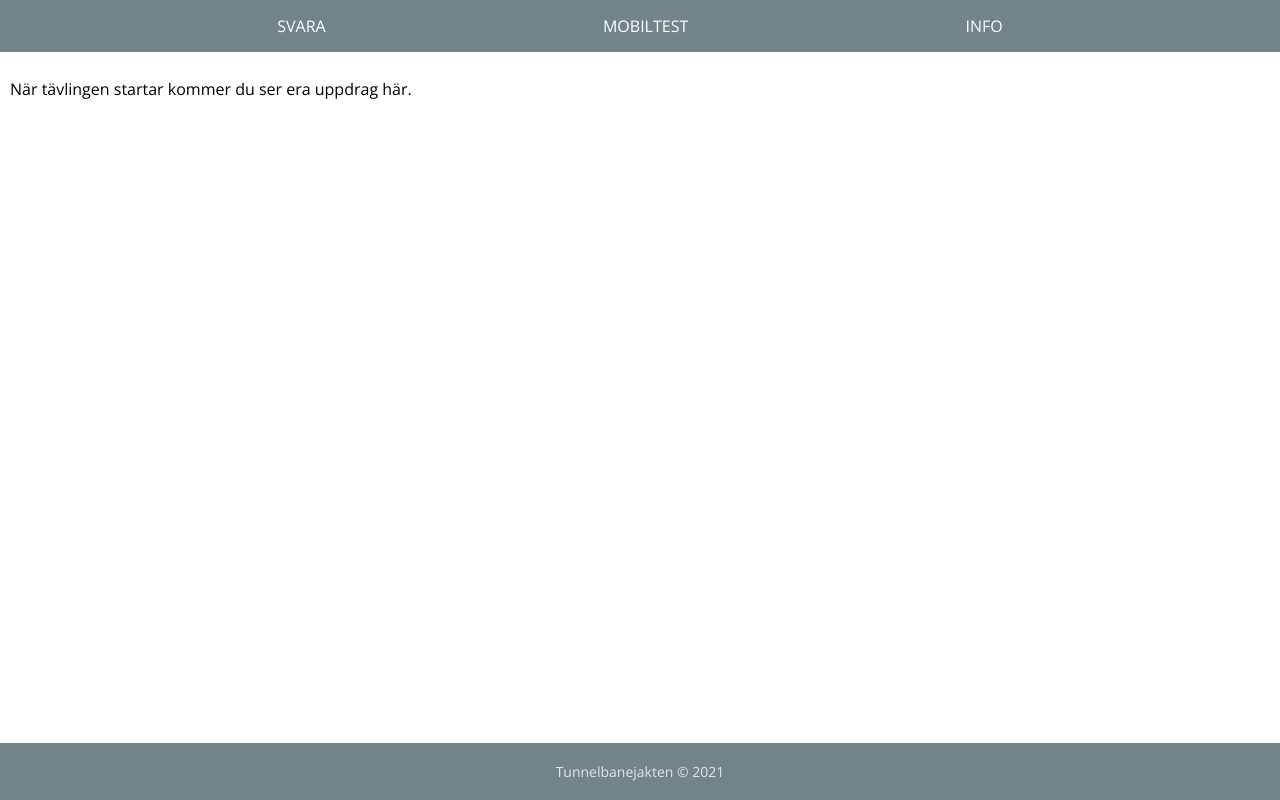
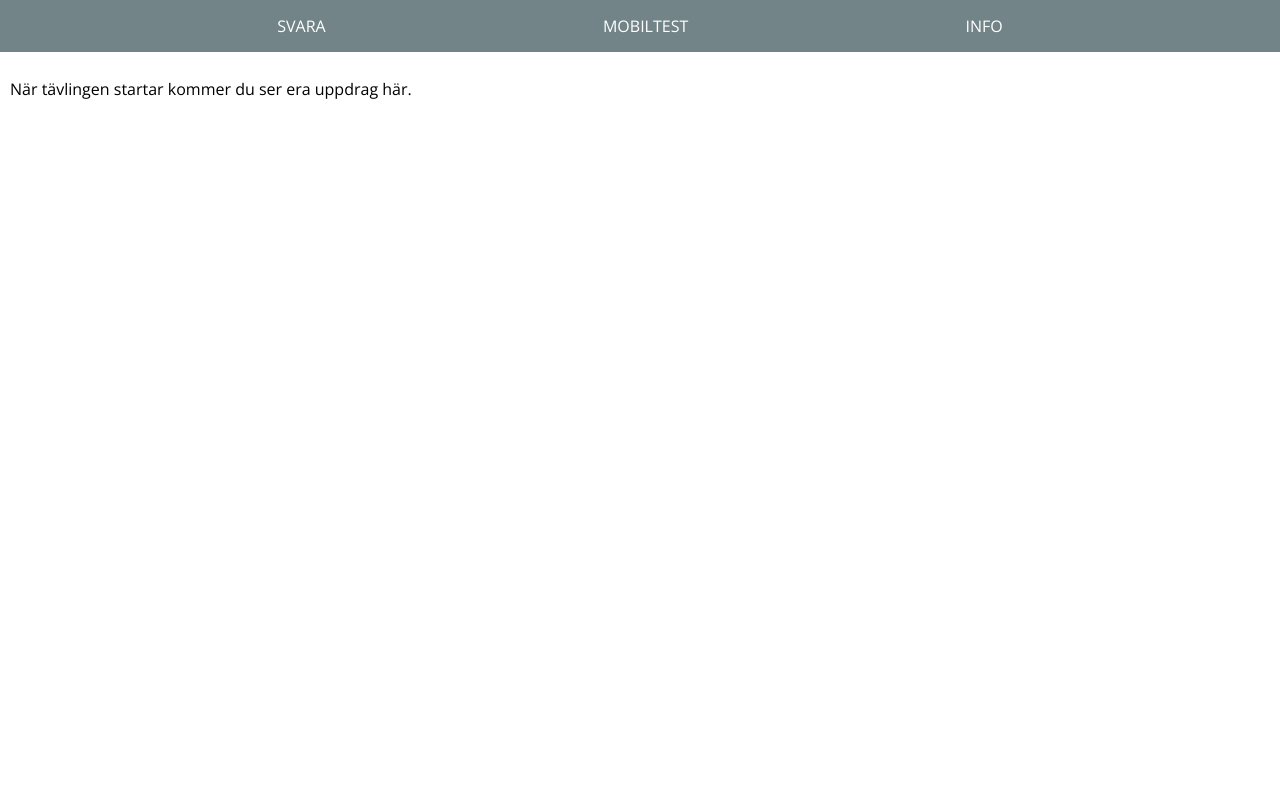
Before and after one commit to tunnelbanejakten/tunnelbanejakten-web-app, a Vue app: page /#/ in a window 1280 px wide. Built offline with nearby package versions, Linux system fonts and the light colour scheme.

Commit message:
Remove copyright footers #4

```diff
--- a/src/components/layout/Page.vue
+++ b/src/components/layout/Page.vue
@@ -3,7 +3,7 @@
     <div class="body">
       <slot name="default" />
     </div>
-    <div class="footer">
+    <div class="footer" v-if="isFooterDefined">
       <div>
         <slot name="footer" />
       </div>
@@ -17,6 +17,10 @@ import { Component, Prop, Vue } from 'vue-property-decorator'
 @Component
 export default class Page extends Vue {
     @Prop() private title!: string
+
+    get isFooterDefined() {
+      return !!this.$slots.footer
+    }
 }
 </script>
 
--- a/src/views/About.vue
+++ b/src/views/About.vue
@@ -6,9 +6,6 @@
     <p>...</p>
     <h2>Tider att passa</h2>
     <p>...</p>
-    <template v-slot:footer>
-      Tunnelbanejakten &copy; 2021
-    </template>
   </Page>
 </template>
 
--- a/src/views/DeviceTest.vue
+++ b/src/views/DeviceTest.vue
@@ -26,9 +26,6 @@
         />
       </div>
     </div>
-    <template v-slot:footer>
-      Tunnelbanejakten &copy; 2021
-    </template>
   </Page>
 </template>
 
--- a/src/views/Home.vue
+++ b/src/views/Home.vue
@@ -1,9 +1,6 @@
 <template>
   <Page title="Svara">
     <p>När tävlingen startar kommer du ser era uppdrag här.</p>
-    <template v-slot:footer>
-      Tunnelbanejakten &copy; 2021
-    </template>
   </Page>
 </template>
 
```
